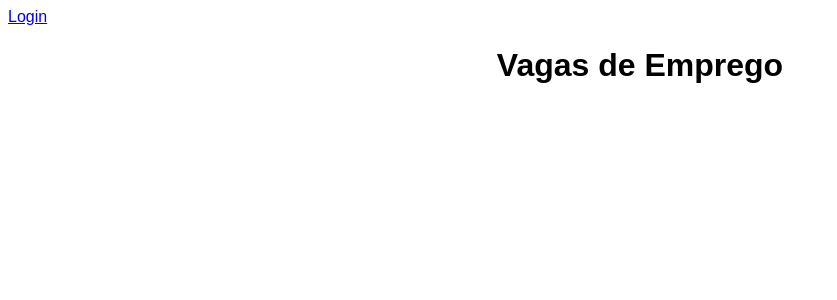
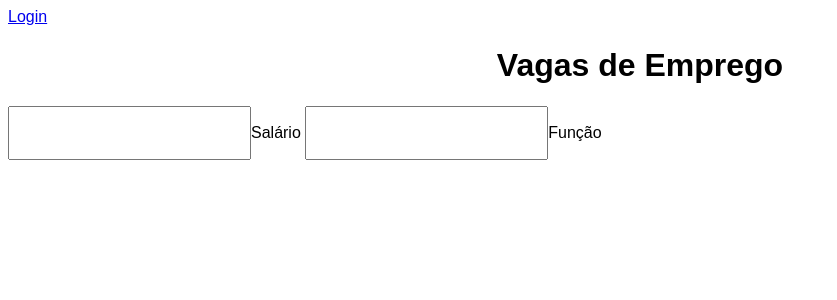
Before and after one commit to marcoshsbosco/BuscaEmprego, a Flask app: page / in a window 1280 px wide. Shown: the top 300 px of the page, without its empty margins (0-837 px from the left). Run offline with Flask 3, Linux system fonts and the light colour scheme; data that the repository does not hold is empty; some libraries are stand-ins or nearby versions.

Commit message:
implementado filtros de salário e de função

```diff
--- a/static/listar_vagas.css
+++ b/static/listar_vagas.css
@@ -31,3 +31,23 @@ body {
   .contato {
     margin-bottom: 5px;
   }
+
+.barrafiltros {
+  margin: 0;
+  overflow: hidden;
+}
+
+.filtro {
+  text-align: center;
+  display: inline-block;
+  padding: 16px 16px;
+  font-size: 16px;
+  text-decoration: none;
+}
+
+.filtro:hover {
+  display: inline-block;
+  text-align: center;
+  padding: 16px 16px;
+  font-size: 16px;
+}
--- a/templates/listar_vagas.html
+++ b/templates/listar_vagas.html
@@ -18,7 +18,13 @@
     </div>
 
     <h1>Vagas de Emprego</h1>
-    <div id="vagas"></div>
+
+    <div class="barrafiltros">
+      <input id="salario" type="number" step=0.01 class="filtro">Salário</input>
+      <input id="funcao" type="text" class="filtro">Função</input>
+    </div>
+
+    <div id="vagas">
     <script>
         $(document).ready(function() {
           $.post('/api/vagasresumidas', function(vagas) {
@@ -34,5 +40,41 @@
           });
         });
     </script>
+    </div>
+
+
+    <script>
+      var inp_salario = document.getElementById("salario");
+      var inp_funcao = document.getElementById("funcao");
+
+      inp_salario.addEventListener("keypress", function(event) {
+        if (event.key === "Enter") {
+          funEnter();
+        }
+      });
+
+      inp_funcao.addEventListener("keypress", function(event) {
+        if (event.key === "Enter") {
+          funEnter();
+        }
+      });
+    </script>
+    <script>
+      function funEnter() {
+        document.getElementById("vagas").innerHTML = '';
+
+        $.post('/api/vagasresumidas', {salario: inp_salario.value, funcao: inp_funcao.value}, function(vagas) {
+          var html = '';
+          $.each(vagas, function(index, vaga) {
+            html += '<a href="/vaga/' + vaga.id + '"> <div class="vaga">';
+            html += '<div class="salario">Empresa: ' + vaga.usuario + '</div>';
+            html += '<div class="funcao"> Posição: ' + vaga.funcao + '</div>';
+            html += '<div class="salario">Salário: ' + vaga.salario + '</div>';
+            html += '</div> </a>';
+          });
+          $('#vagas').html(html);
+        });
+      }
+    </script>
   </body>
 </html>
```
